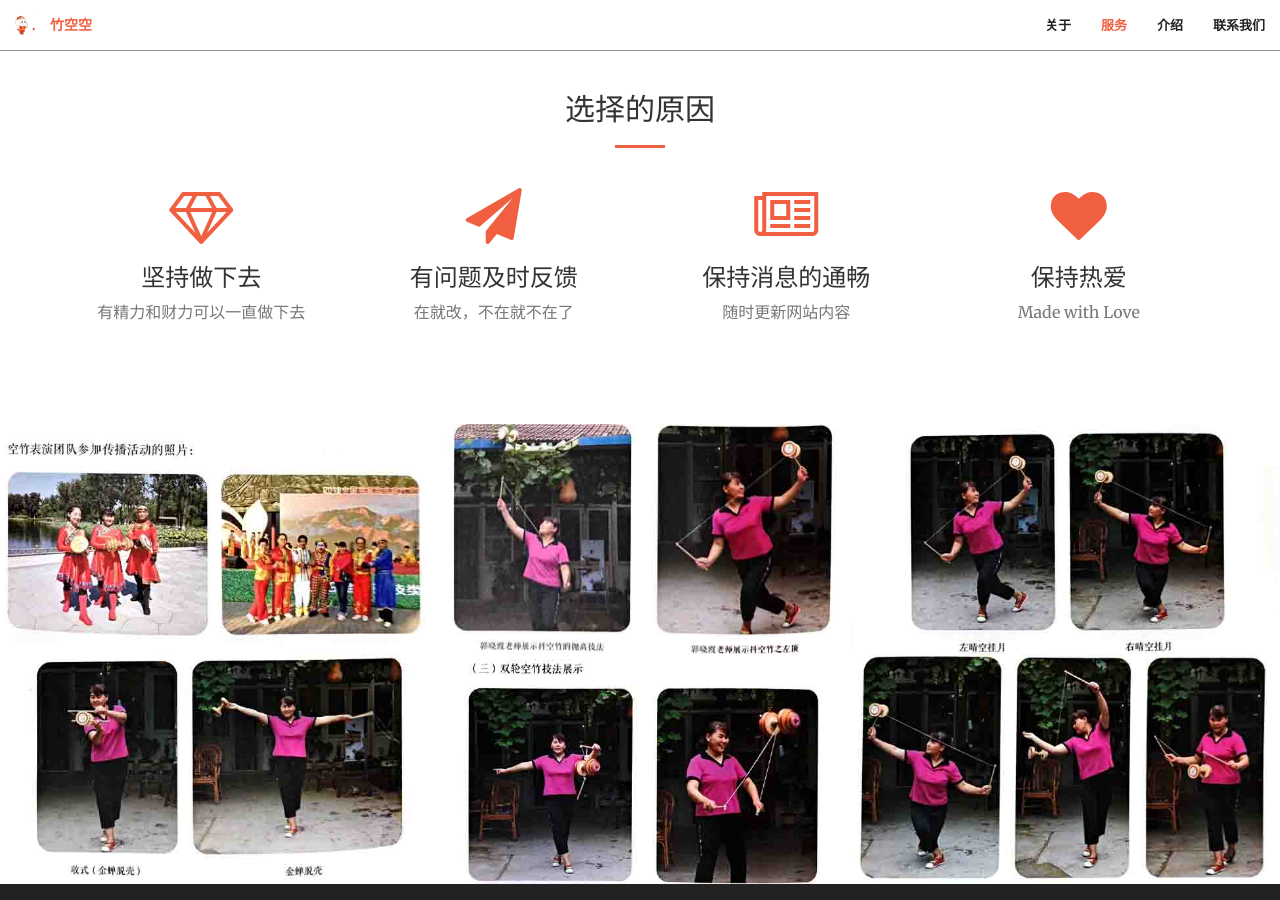
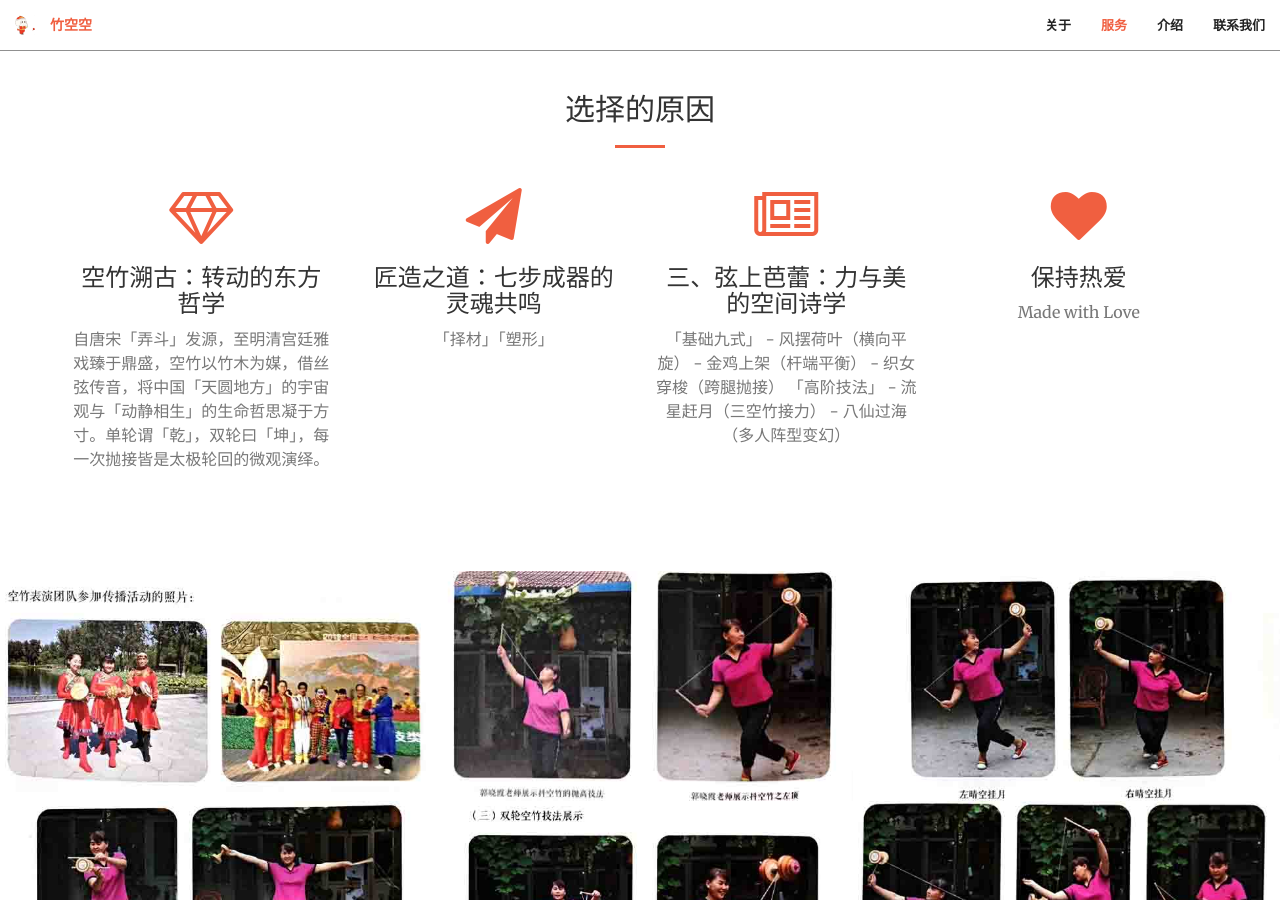
Before and after one commit to BWU-ICH/bwu-ich.github.io, a Jekyll site: the page built from index.html, in a window 1280 px wide and 900 px high, scrolled down 1278 px. Built offline with Jekyll 4.4.1, drawn with Linux system fonts in a browser that asks for light colours.

Commit message:
Add files via upload

```diff
--- a/_includes/aside.html
+++ b/_includes/aside.html
@@ -2,7 +2,7 @@
       <div class="container text-center">
           <div class="call-to-action">
               <h2>关注我们的公众账号</h2>
-              <a href="#" class="btn btn-default btn-xl wow tada">Subscribe Now!</a>
+              <a href="img/others/wechatpublicaccount.jpg" class="btn btn-default btn-xl wow tada">Subscribe Now!</a>
           </div>
       </div>
   </aside>
--- a/_includes/services.html
+++ b/_includes/services.html
@@ -12,22 +12,33 @@
             <div class="col-lg-3 col-md-6 text-center">
                 <div class="service-box">
                     <i class="fa fa-4x fa-diamond wow bounceIn text-primary"></i>
-                    <h3>坚持做下去</h3>
-                    <p class="text-muted">有精力和财力可以一直做下去</p>
+                    <h3>空竹溯古：转动的东方哲学</h3>
+                    <p class="text-muted">自唐宋「弄斗」发源，至明清宫廷雅戏臻于鼎盛，空竹以竹木为媒，借丝弦传音，将中国「天圆地方」的宇宙观与「动静相生」的生命哲思凝于方寸。单轮谓「乾」，双轮曰「坤」，每一次抛接皆是太极轮回的微观演绎。
+                    </p>
                 </div>
             </div>
             <div class="col-lg-3 col-md-6 text-center">
                 <div class="service-box">
                     <i class="fa fa-4x fa-paper-plane wow bounceIn text-primary" data-wow-delay=".1s"></i>
-                    <h3>有问题及时反馈</h3>
-                    <p class="text-muted">在就改，不在就不在了</p>
+                    <h3>匠造之道：七步成器的灵魂共鸣</h3>
+                    <p class="text-muted">「择材」「塑形」</p>
                 </div>
             </div>
             <div class="col-lg-3 col-md-6 text-center">
                 <div class="service-box">
                     <i class="fa fa-4x fa-newspaper-o wow bounceIn text-primary" data-wow-delay=".2s"></i>
-                    <h3>保持消息的通畅</h3>
-                    <p class="text-muted">随时更新网站内容</p>
+                    <h3>三、弦上芭蕾：力与美的空间诗学</h3>
+                    <p class="text-muted">
+                        「基础九式」
+
+                        - 风摆荷叶（横向平旋）
+                        - 金鸡上架（杆端平衡）
+                        - 织女穿梭（跨腿抛接）
+
+                        「高阶技法」
+                        - 流星赶月（三空竹接力）
+                        - 八仙过海（多人阵型变幻）
+                        </p>
                 </div>
             </div>
             <div class="col-lg-3 col-md-6 text-center">
```
